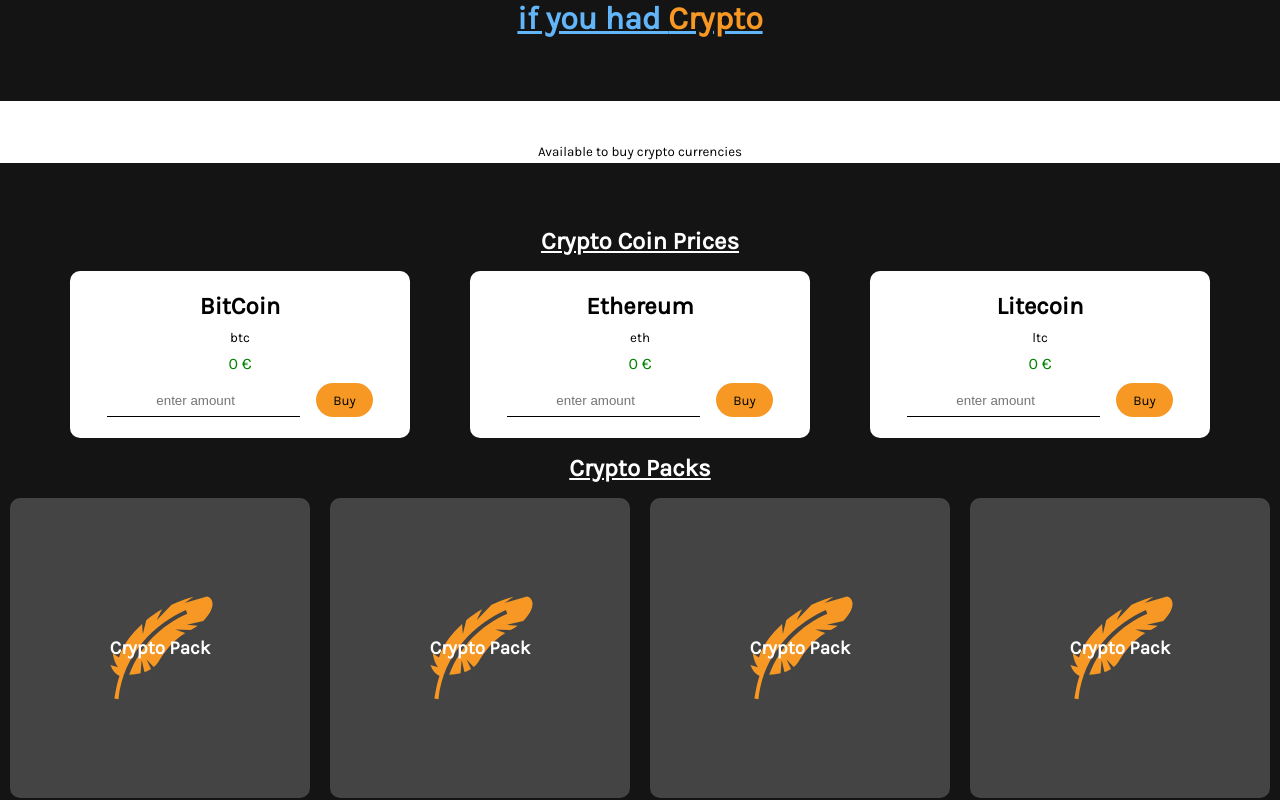
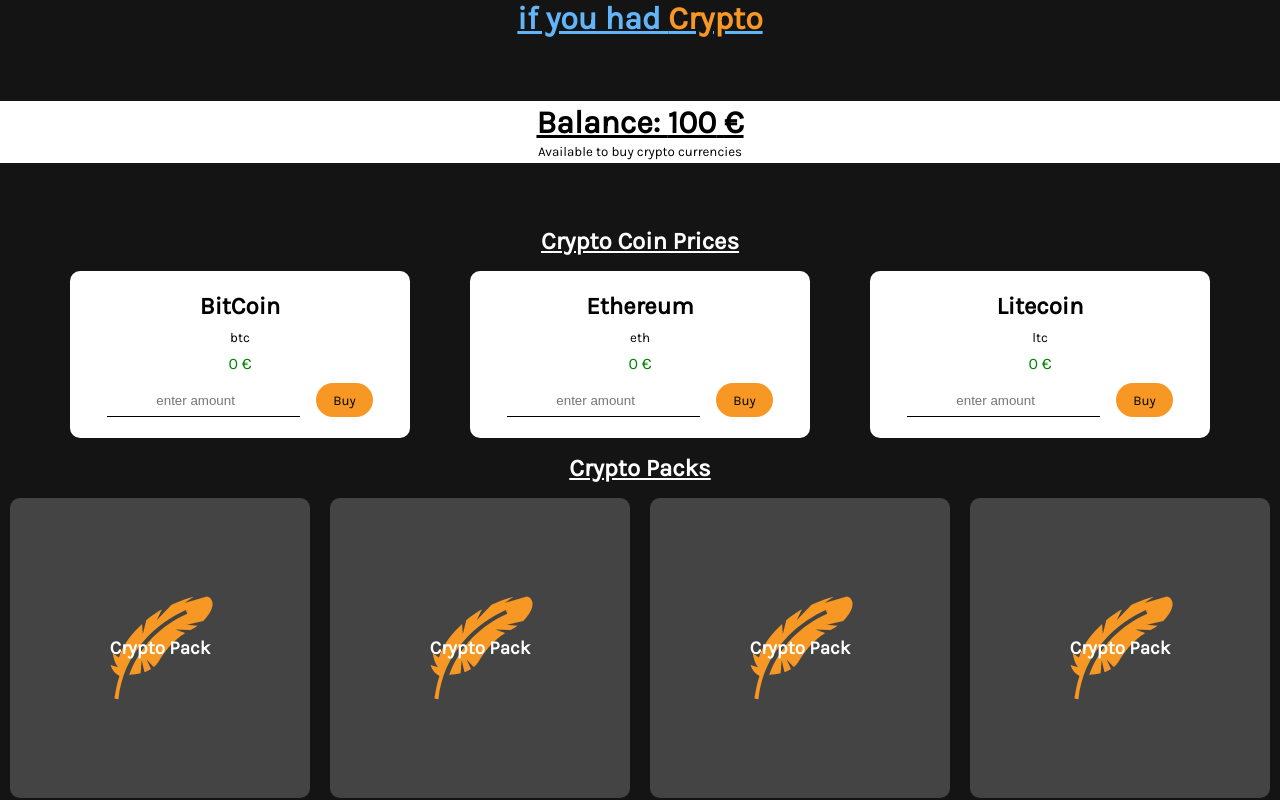
Before and after one commit to HRSArgyropoulos/CryptoCoins-React-App, a React (Create React App) app: page / in a window 1280 px wide. Shown: the top 800 px of the page. Built offline with nearby package versions, Linux system fonts and the light colour scheme; no server answers.

Commit message:
fix color property in classes

```diff
--- a/src/index.css
+++ b/src/index.css
@@ -17,9 +17,12 @@ body,button {
   background-color: var(--dark);
 }
 
+body {
+  color: white;
+}
+
 h1 {
   text-align: center;
-  color: white;
   text-decoration: underline;
 }
 
@@ -45,6 +48,7 @@ ul {
 }
 
 .coin-price {
+  color: black;
   padding: 1rem 2rem;
   background-color: white;
   border-radius: 10px;
@@ -65,6 +69,7 @@ ul {
 
 .portfolio {
   background-color: white;
+  color: black;
   text-align: center;
   padding: 0.2rem;
   margin: 4rem 0;
```
